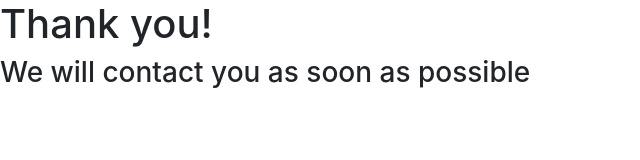
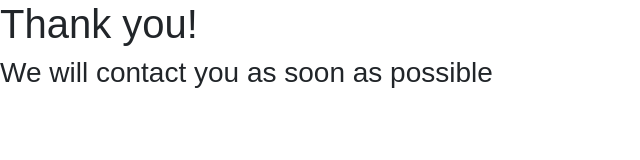
Before and after one commit to netcorebcn/universalabstractions, a website: page thank-you.html in a window 1280 px wide. Shown: the whole page, without its empty margins (0-640 px from the left). Drawn offline with nearby package versions, Linux system fonts and the light colour scheme; files that its build step writes are made by us from their sources.

Commit message:
use arial

```diff
--- a/scss/_variables.scss
+++ b/scss/_variables.scss
@@ -10,9 +10,9 @@ $brown: #5c4d42 !default;
 $primary: $orange !default;
 
 // Font overrides
-$font-family-sans-serif: "Merriweather Sans", -apple-system, BlinkMacSystemFont, "Segoe UI", Roboto, "Helvetica Neue", Arial, "Noto Sans", sans-serif, "Apple Color Emoji", "Segoe UI Emoji", "Segoe UI Symbol", 'Noto Color Emoji' !default;
+$font-family-sans-serif: "Arial", -apple-system, BlinkMacSystemFont, "Segoe UI", Roboto, "Helvetica Neue", Arial, "Noto Sans", sans-serif, "Apple Color Emoji", "Segoe UI Emoji", "Segoe UI Symbol", 'Noto Color Emoji' !default;
 
-$font-family-serif: "Merriweather", -apple-system, BlinkMacSystemFont, "Segoe UI", Roboto, "Helvetica Neue", Arial, "Noto Sans", sans-serif, "Apple Color Emoji", "Segoe UI Emoji", "Segoe UI Symbol", 'Noto Color Emoji' !default;
+$font-family-serif: "Arial", -apple-system, BlinkMacSystemFont, "Segoe UI", Roboto, "Helvetica Neue", Arial, "Noto Sans", sans-serif, "Apple Color Emoji", "Segoe UI Emoji", "Segoe UI Symbol", 'Noto Color Emoji' !default;
 
 $font-family-base: $font-family-serif !default;
 
```
